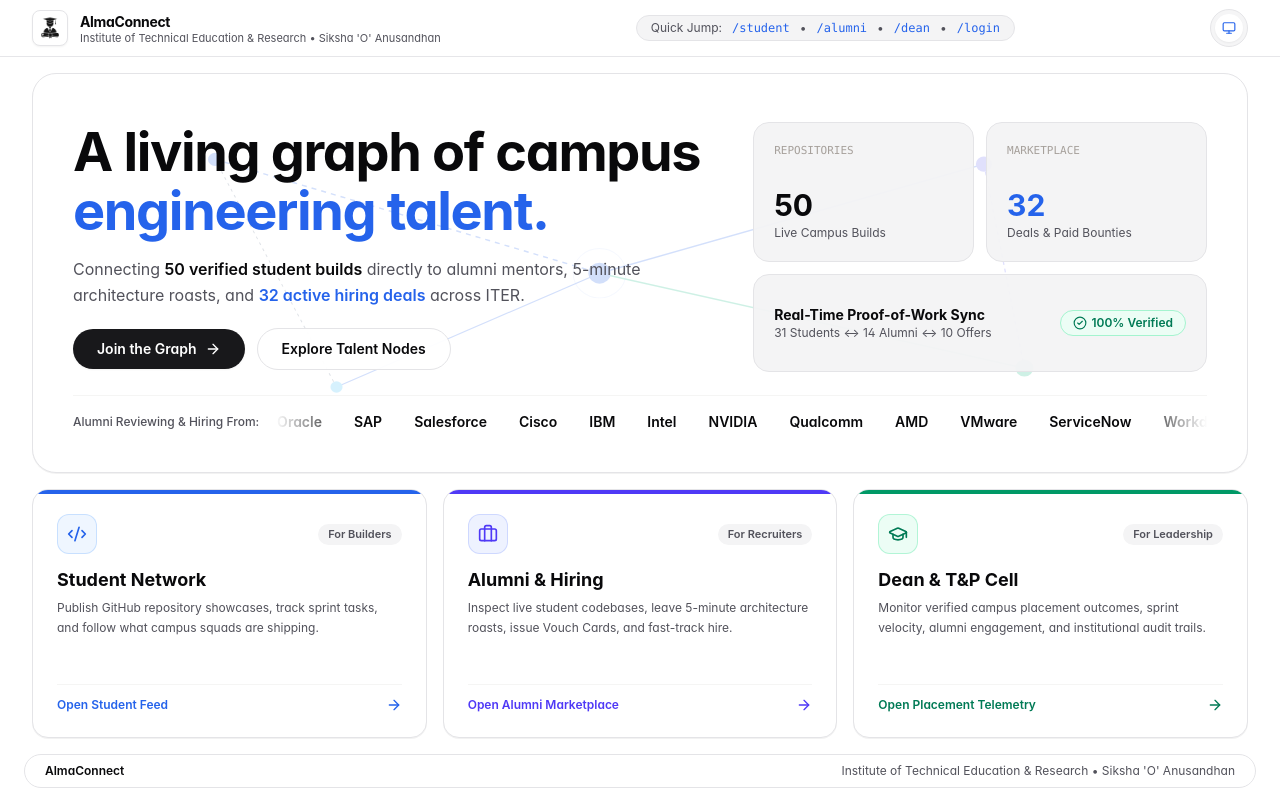
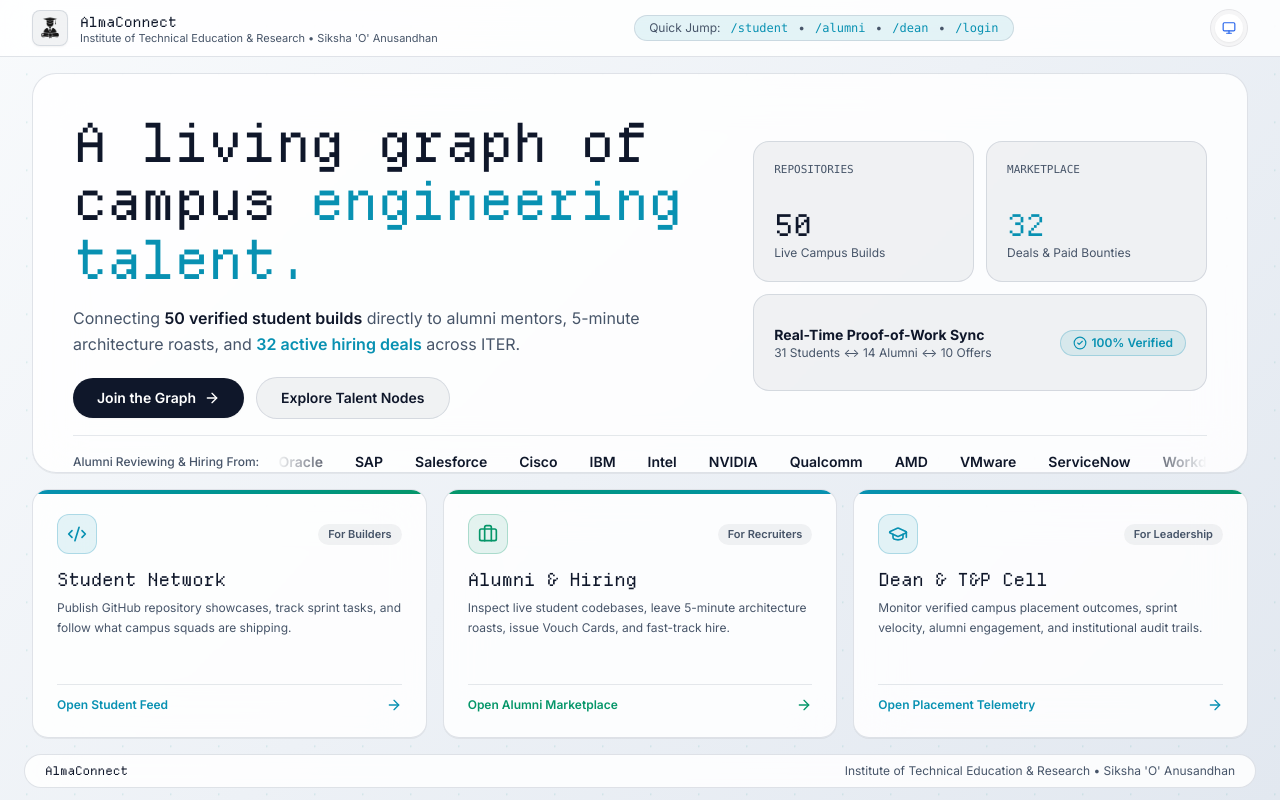
Before and after one commit to ragelabs-ssssd/Alum-Connect, a Next.js app: page / in a window 1280 px wide. Built offline with nearby package versions, Linux system fonts and the light colour scheme.

Commit message:
feat: apply Liquid Chrome + Cyan/Emerald theme, Departure Mono typography, and Option 18 Panning Isometric Diamond Mesh background

```diff
--- a/src/app/globals.css
+++ b/src/app/globals.css
@@ -1,4 +1,24 @@
+@import url("https://fonts.googleapis.com/css2?family=Inter:wght@400;500;600;700&display=swap");
 @import "tailwindcss";
+
+@font-face {
+  font-family: "Departure Mono";
+  src: url("/fonts/DepartureMono-Regular.woff2") format("woff2");
+  font-weight: 400;
+  font-style: normal;
+  font-display: swap;
+}
+
+.font-luma-title {
+  font-family: "Departure Mono", ui-monospace, SFMono-Regular, Menlo, monospace;
+  font-weight: 400;
+  letter-spacing: -0.01em;
+}
+
+.font-luma-body {
+  font-family: "Inter", -apple-system, BlinkMacSystemFont, "Segoe UI", sans-serif;
+}
+
 @custom-variant dark (&:where(.dark, .dark *));
 
 :root {
@@ -93,3 +113,16 @@ body {
 .marquee-pause:hover .animate-marquee-right {
   animation-play-state: paused;
 }
+
+@keyframes bg-pan {
+  0% {
+    transform: translate(0px, 0px);
+  }
+  100% {
+    transform: translate(48px, 48px);
+  }
+}
+
+.animate-iso-drift {
+  animation: bg-pan 10s linear infinite;
+}
--- a/src/app/page.tsx
+++ b/src/app/page.tsx
@@ -31,10 +31,10 @@ export default function HomePage() {
       cta: 'Open Student Feed',
       icon: <Code2 className="w-5 h-5" />,
       badge: 'For Builders',
-      accentText: 'text-[#2563EB] dark:text-sky-400',
+      accentText: 'text-[#0891B2] dark:text-[#22D3EE]',
       accentBg:
-        'bg-blue-50 dark:bg-sky-500/10 border-blue-200/80 dark:border-sky-500/25',
-      topBar: 'bg-[#2563EB]',
+        'bg-[#0891B2]/10 dark:bg-[#22D3EE]/15 border-[#0891B2]/25 dark:border-[#22D3EE]/30',
+      topBar: 'bg-gradient-to-r from-[#0891B2] to-[#059669] dark:from-[#22D3EE] dark:to-[#34D399]',
     },
     {
       href: '/alumni',
@@ -43,10 +43,10 @@ export default function HomePage() {
       cta: 'Open Alumni Marketplace',
       icon: <Briefcase className="w-5 h-5" />,
       badge: 'For Recruiters',
-      accentText: 'text-indigo-600 dark:text-indigo-400',
+      accentText: 'text-[#059669] dark:text-[#34D399]',
       accentBg:
-        'bg-indigo-50 dark:bg-indigo-500/10 border-indigo-200/80 dark:border-indigo-500/25',
-      topBar: 'bg-indigo-600',
+        'bg-[#059669]/10 dark:bg-[#34D399]/15 border-[#059669]/25 dark:border-[#34D399]/30',
+      topBar: 'bg-gradient-to-r from-[#059669] to-[#0891B2] dark:from-[#34D399] dark:to-[#22D3EE]',
     },
     {
       href: '/dean',
@@ -55,20 +55,40 @@ export default function HomePage() {
       cta: 'Open Placement Telemetry',
       icon: <GraduationCap className="w-5 h-5" />,
       badge: 'For Leadership',
-      accentText: 'text-emerald-700 dark:text-emerald-400',
+      accentText: 'text-[#0891B2] dark:text-[#22D3EE]',
       accentBg:
-        'bg-emerald-50 dark:bg-emerald-500/10 border-emerald-200/80 dark:border-emerald-500/25',
-      topBar: 'bg-emerald-600',
+        'bg-[#0891B2]/10 dark:bg-[#22D3EE]/15 border-[#0891B2]/25 dark:border-[#22D3EE]/30',
+      topBar: 'bg-gradient-to-r from-[#0891B2] to-[#059669] dark:from-[#22D3EE] dark:to-[#34D399]',
     },
   ];
 
   return (
-    <div className="h-dvh w-full overflow-hidden bg-[#FFFFFF] dark:bg-[#09090B] text-[#09090B] dark:text-slate-100 grid grid-rows-[auto_1fr_auto] transition-colors">
+    <div className="font-luma-body relative h-dvh w-full overflow-hidden bg-[linear-gradient(135deg,#F8FAFC_0%,#E2E8F0_100%)] dark:bg-[radial-gradient(800px_500px_at_25%_20%,rgba(148,163,184,0.22)_0%,transparent_60%),linear-gradient(135deg,#07080A_0%,#14171F_55%,#090A0E_100%)] text-[#0F172A] dark:text-white grid grid-rows-[auto_1fr_auto] transition-colors">
+      {/* Option 18: Panning Isometric Diamond Mesh Full-Background Animation */}
+      <div
+        className="pointer-events-none fixed -inset-12 opacity-20 dark:opacity-20 animate-iso-drift hidden dark:block"
+        style={{
+          backgroundImage:
+            'linear-gradient(30deg, #22D3EE 1px, transparent 1px), linear-gradient(150deg, #34D399 1px, transparent 1px)',
+          backgroundSize: '48px 48px',
+        }}
+        aria-hidden="true"
+      />
+      <div
+        className="pointer-events-none fixed -inset-12 opacity-15 animate-iso-drift dark:hidden"
+        style={{
+          backgroundImage:
+            'linear-gradient(30deg, #0891B2 1px, transparent 1px), linear-gradient(150deg, #059669 1px, transparent 1px)',
+          backgroundSize: '48px 48px',
+        }}
+        aria-hidden="true"
+      />
+
       {/* NAV 4: Brand + Quick Jump Bar + Live Status + ThemeToggle */}
-      <header className="border-b border-[#E4E4E7]/90 dark:border-slate-800/80 bg-white/95 dark:bg-[#18181B]/95 backdrop-blur-md">
+      <header className="relative z-10 border-b border-[rgba(100,116,139,0.20)] dark:border-[rgba(226,232,240,0.18)] bg-white/85 dark:bg-[#0C0E12]/78 backdrop-blur-xl">
         <div className="max-w-[1440px] mx-auto px-4 sm:px-8 h-14 flex items-center justify-between gap-4">
           <div className="flex items-center gap-3">
-            <div className="h-9 w-9 rounded-lg bg-white dark:bg-slate-800 border border-[#E4E4E7] dark:border-slate-700 flex items-center justify-center p-1 shadow-xs overflow-hidden">
+            <div className="h-9 w-9 rounded-lg bg-[rgba(15,23,42,0.05)] dark:bg-white/[0.06] border border-[rgba(100,116,139,0.20)] dark:border-[rgba(226,232,240,0.18)] flex items-center justify-center p-1 shadow-xs overflow-hidden">
               <img
                 src="/logo.png"
                 alt="AlmaConnect"
@@ -76,41 +96,41 @@ export default function HomePage() {
               />
             </div>
             <div className="leading-tight">
-              <span className="font-bold text-sm tracking-tight text-[#09090B] dark:text-white">
+              <span className="font-luma-title text-sm tracking-tight text-[#0F172A] dark:text-white">
                 AlmaConnect
               </span>
-              <p className="text-[11px] text-[#52525B] dark:text-slate-400 hidden lg:block">
+              <p className="text-[11px] text-[#475569] dark:text-[#94A3B8] hidden lg:block">
                 Institute of Technical Education &amp; Research • Siksha &apos;O&apos; Anusandhan
               </p>
             </div>
           </div>
 
-          <div className="hidden md:flex items-center gap-2.5 rounded-full border border-[#E4E4E7] dark:border-slate-700 bg-[#F4F4F5] dark:bg-slate-900 px-3.5 py-1 text-xs text-[#52525B] dark:text-slate-400">
+          <div className="hidden md:flex items-center gap-2.5 rounded-full border border-[rgba(100,116,139,0.20)] dark:border-[rgba(226,232,240,0.18)] bg-[#0891B2]/10 dark:bg-[#22D3EE]/15 px-3.5 py-1 text-xs text-[#475569] dark:text-[#94A3B8]">
             <span>Quick Jump:</span>
             <Link
               href="/student"
-              className="font-mono text-[#2563EB] dark:text-sky-400 hover:underline"
+              className="font-mono text-[#0891B2] dark:text-[#22D3EE] hover:underline"
             >
               /student
             </Link>
             <span>•</span>
             <Link
               href="/alumni"
-              className="font-mono text-[#2563EB] dark:text-sky-400 hover:underline"
+              className="font-mono text-[#0891B2] dark:text-[#22D3EE] hover:underline"
             >
               /alumni
             </Link>
             <span>•</span>
             <Link
               href="/dean"
-              className="font-mono text-[#2563EB] dark:text-sky-400 hover:underline"
+              className="font-mono text-[#0891B2] dark:text-[#22D3EE] hover:underline"
             >
               /dean
             </Link>
             <span>•</span>
             <Link
               href="/login"
-              className="font-mono text-[#2563EB] dark:text-sky-400 hover:underline"
+              className="font-mono text-[#0891B2] dark:text-[#22D3EE] hover:underline"
             >
               /login
             </Link>
@@ -123,89 +143,23 @@ export default function HomePage() {
       </header>
 
       {/* FULL-VIEWPORT PROPORTIONAL MAIN */}
-      <main className="min-h-0 max-w-[1440px] w-full mx-auto px-4 sm:px-8 py-4 grid grid-rows-[minmax(0,1.45fr)_minmax(0,0.9fr)] gap-4">
-        {/* HERO 1: Constellation Hero + 2x2 Telemetry */}
-        <section className="relative h-full overflow-hidden rounded-3xl border border-[#E4E4E7] dark:border-slate-800 bg-white dark:bg-[#18181B] p-6 sm:p-8 lg:p-10 shadow-2xs flex flex-col justify-between">
-          <svg
-            className="pointer-events-none absolute inset-0 w-full h-full opacity-20 dark:opacity-25"
-            viewBox="0 0 1200 420"
-            preserveAspectRatio="none"
-            fill="none"
-            aria-hidden="true"
-          >
-            <line
-              x1="180"
-              y1="90"
-              x2="560"
-              y2="210"
-              stroke="#2563EB"
-              strokeWidth="1.5"
-              strokeDasharray="5 5"
-            />
-            <line
-              x1="560"
-              y1="210"
-              x2="940"
-              y2="95"
-              stroke="#2563EB"
-              strokeWidth="1.5"
-            />
-            <line
-              x1="560"
-              y1="210"
-              x2="980"
-              y2="310"
-              stroke="#10B981"
-              strokeWidth="1.5"
-            />
-            <line
-              x1="940"
-              y1="95"
-              x2="980"
-              y2="310"
-              stroke="#6366F1"
-              strokeWidth="1.25"
-              strokeDasharray="4 4"
-            />
-            <line
-              x1="180"
-              y1="90"
-              x2="300"
-              y2="330"
-              stroke="#64748B"
-              strokeWidth="1"
-              strokeDasharray="3 4"
-            />
-            <line
-              x1="300"
-              y1="330"
-              x2="560"
-              y2="210"
-              stroke="#2563EB"
-              strokeWidth="1.25"
-            />
-            <circle cx="180" cy="90" r="7" fill="#2563EB" />
-            <circle cx="300" cy="330" r="6" fill="#38BDF8" />
-            <circle cx="560" cy="210" r="11" fill="#2563EB" />
-            <circle cx="560" cy="210" r="26" stroke="#2563EB" strokeOpacity="0.22" />
-            <circle cx="940" cy="95" r="8" fill="#6366F1" />
-            <circle cx="980" cy="310" r="9" fill="#10B981" />
-          </svg>
-
+      <main className="relative z-10 min-h-0 max-w-[1440px] w-full mx-auto px-4 sm:px-8 py-4 grid grid-rows-[minmax(0,1.45fr)_minmax(0,0.9fr)] gap-4">
+        {/* HERO 1: Liquid Chrome + Panning Isometric Mesh Hero + 2x2 Telemetry */}
+        <section className="relative h-full overflow-hidden rounded-3xl border border-[rgba(100,116,139,0.20)] dark:border-[rgba(226,232,240,0.18)] bg-white/85 dark:bg-[#14171E]/68 backdrop-blur-xl p-6 sm:p-8 lg:p-10 shadow-2xs flex flex-col justify-between">
           <div className="relative z-10 flex-1 grid grid-cols-1 lg:grid-cols-12 gap-8 items-center">
             <div className="lg:col-span-7 space-y-4">
-              <h1 className="text-3xl sm:text-5xl xl:text-[54px] font-bold tracking-tight text-[#09090B] dark:text-white leading-[1.08]">
+              <h1 className="font-luma-title text-3xl sm:text-5xl xl:text-[54px] tracking-tight text-[#0F172A] dark:text-white leading-[1.08]">
                 A living graph of campus{' '}
-                <span className="text-[#2563EB] dark:text-sky-400">engineering talent.</span>
+                <span className="text-[#0891B2] dark:text-[#22D3EE]">engineering talent.</span>
               </h1>
 
-              <p className="text-sm sm:text-base text-[#52525B] dark:text-slate-400 max-w-2xl leading-relaxed">
+              <p className="text-sm sm:text-base text-[#475569] dark:text-[#94A3B8] max-w-2xl leading-relaxed">
                 Connecting{' '}
-                <span className="font-semibold text-[#09090B] dark:text-white">
+                <span className="font-semibold text-[#0F172A] dark:text-white">
                   {projectCount} verified student builds
                 </span>{' '}
                 directly to alumni mentors, 5-minute architecture roasts, and{' '}
-                <span className="font-semibold text-[#2563EB] dark:text-sky-400">
+                <span className="font-semibold text-[#0891B2] dark:text-[#22D3EE]">
                   {dealCount} active hiring deals
                 </span>{' '}
                 across ITER.
@@ -214,13 +168,13 @@ export default function HomePage() {
               <div className="flex flex-wrap items-center gap-3 pt-1">
                 <Link
                   href="/student"
-                  className="inline-flex items-center gap-2 rounded-full bg-[#18181B] hover:bg-[#27272A] text-white dark:bg-zinc-100 dark:hover:bg-zinc-200 dark:text-zinc-950 px-6 py-2.5 text-sm font-semibold transition-colors shadow-xs"
+                  className="inline-flex items-center gap-2 rounded-full bg-[#0F172A] hover:bg-[#1E293B] text-white dark:bg-[linear-gradient(90deg,#22D3EE_0%,#34D399_100%)] dark:hover:brightness-110 dark:text-[#041E24] px-6 py-2.5 text-sm font-semibold transition-all shadow-xs"
                 >
                   Join the Graph <ArrowRight className="w-4 h-4" />
                 </Link>
                 <Link
                   href="/alumni"
-                  className="inline-flex items-center gap-2 rounded-full border border-[#E4E4E7] dark:border-slate-700 bg-white/95 dark:bg-slate-900/95 hover:border-[#2563EB] px-6 py-2.5 text-sm font-semibold transition-colors"
+                  className="inline-flex items-center gap-2 rounded-full border border-[rgba(100,116,139,0.20)] dark:border-[rgba(226,232,240,0.18)] bg-[rgba(15,23,42,0.05)] dark:bg-white/[0.06] hover:border-[#0891B2] dark:hover:border-[#22D3EE] px-6 py-2.5 text-sm font-semibold transition-colors"
                 >
                   Explore Talent Nodes
                 </Link>
@@ -228,50 +182,50 @@ export default function HomePage() {
             </div>
 
             <div className="lg:col-span-5 grid grid-cols-2 gap-3 h-full max-h-[250px]">
-              <div className="rounded-2xl border border-[#E4E4E7] dark:border-slate-800 bg-[#F4F4F5]/95 dark:bg-[#0B111D]/95 p-5 flex flex-col justify-between">
-                <span className="text-[11px] font-mono uppercase text-stone-400">
+              <div className="rounded-2xl border border-[rgba(100,116,139,0.20)] dark:border-[rgba(226,232,240,0.18)] bg-[rgba(15,23,42,0.05)] dark:bg-white/[0.06] p-5 flex flex-col justify-between">
+                <span className="text-[11px] font-mono uppercase text-[#475569] dark:text-[#94A3B8]">
                   Repositories
                 </span>
                 <div>
-                  <div className="text-3xl font-bold">{projectCount}</div>
-                  <div className="text-xs text-[#52525B] mt-0.5">Live Campus Builds</div>
+                  <div className="font-luma-title text-3xl text-[#0F172A] dark:text-white">{projectCount}</div>
+                  <div className="text-xs text-[#475569] dark:text-[#94A3B8] mt-0.5">Live Campus Builds</div>
                 </div>
               </div>
-              <div className="rounded-2xl border border-[#E4E4E7] dark:border-slate-800 bg-[#F4F4F5]/95 dark:bg-[#0B111D]/95 p-5 flex flex-col justify-between">
-                <span className="text-[11px] font-mono uppercase text-stone-400">
+              <div className="rounded-2xl border border-[rgba(100,116,139,0.20)] dark:border-[rgba(226,232,240,0.18)] bg-[rgba(15,23,42,0.05)] dark:bg-white/[0.06] p-5 flex flex-col justify-between">
+                <span className="text-[11px] font-mono uppercase text-[#475569] dark:text-[#94A3B8]">
                   Marketplace
                 </span>
                 <div>
-                  <div className="text-3xl font-bold text-[#2563EB] dark:text-sky-400">
+                  <div className="font-luma-title text-3xl text-[#0891B2] dark:text-[#22D3EE]">
                     {dealCount}
                   </div>
-                  <div className="text-xs text-[#52525B] mt-0.5">
+                  <div className="text-xs text-[#475569] dark:text-[#94A3B8] mt-0.5">
                     Deals &amp; Paid Bounties
                   </div>
                 </div>
               </div>
-              <div className="col-span-2 rounded-2xl border border-[#E4E4E7] dark:border-slate-800 bg-[#F4F4F5]/95 dark:bg-[#0B111D]/95 px-5 py-4 flex items-center justify-between">
+              <div className="col-span-2 rounded-2xl border border-[rgba(100,116,139,0.20)] dark:border-[rgba(226,232,240,0.18)] bg-[rgba(15,23,42,0.05)] dark:bg-white/[0.06] px-5 py-4 flex items-center justify-between">
                 <div>
-                  <div className="text-sm font-bold text-[#09090B] dark:text-white">
+                  <div className="text-sm font-bold text-[#0F172A] dark:text-white">
                     Real-Time Proof-of-Work Sync
                   </div>
-                  <div className="text-xs text-[#52525B] dark:text-slate-400">
+                  <div className="text-xs text-[#475569] dark:text-[#94A3B8]">
                     {STUDENTS_DATA.length} Students ↔ {ALUMNI_DATA.length} Alumni ↔ {OFFERS_DATA.length} Offers
                   </div>
                 </div>
-                <span className="inline-flex items-center gap-1 rounded-full bg-emerald-50 dark:bg-emerald-500/10 border border-emerald-200 dark:border-emerald-500/25 px-3 py-1 text-xs font-semibold text-emerald-700 dark:text-emerald-300">
+                <span className="inline-flex items-center gap-1 rounded-full bg-[#0891B2]/10 dark:bg-[#22D3EE]/15 border border-[#0891B2]/25 dark:border-[#22D3EE]/30 px-3 py-1 text-xs font-semibold text-[#0891B2] dark:text-[#22D3EE]">
                   <CheckCircle2 className="w-3.5 h-3.5" /> 100% Verified
                 </span>
               </div>
             </div>
           </div>
 
-          <div className="relative z-10 pt-4 mt-4 border-t border-stone-100 dark:border-slate-800/80 flex items-center gap-4 text-xs text-[#52525B] dark:text-slate-400">
+          <div className="relative z-10 pt-4 mt-4 border-t border-[rgba(100,116,139,0.16)] dark:border-[rgba(226,232,240,0.14)] flex items-center gap-4 text-xs text-[#475569] dark:text-[#94A3B8]">
             <span className="font-medium shrink-0">
               Alumni Reviewing &amp; Hiring From:
             </span>
             <div className="flex-1 min-w-0 overflow-hidden [mask-image:linear-gradient(to_right,transparent,black_8%,black_92%,transparent)]">
-              <div className="animate-marquee-left gap-8 items-center text-xs sm:text-sm font-semibold text-[#09090B] dark:text-slate-200">
+              <div className="animate-marquee-left gap-8 items-center text-xs sm:text-sm font-semibold text-[#0F172A] dark:text-white">
                 {[...HIRING_COMPANIES, ...HIRING_COMPANIES].map((c, i) => (
                   <span key={`${c.name}-${i}`} className="shrink-0">
                     {c.name}
@@ -288,7 +242,7 @@ export default function HomePage() {
             <Link
               key={p.href}
               href={p.href}
-              className="group relative overflow-hidden rounded-2xl border border-[#E4E4E7] dark:border-slate-800 bg-white dark:bg-[#18181B] hover:border-[#2563EB] dark:hover:border-sky-500/60 p-5 sm:p-6 transition-all shadow-2xs hover:shadow-md flex flex-col justify-between h-full"
+              className="group relative overflow-hidden rounded-2xl border border-[rgba(100,116,139,0.20)] dark:border-[rgba(226,232,240,0.18)] bg-white/85 dark:bg-[#14171E]/68 hover:border-[#0891B2] dark:hover:border-[#22D3EE]/60 backdrop-blur-xl p-5 sm:p-6 transition-all shadow-2xs hover:shadow-md flex flex-col justify-between h-full"
             >
               <div className={`absolute top-0 left-0 right-0 h-1 ${p.topBar}`} />
               <div className="space-y-3">
@@ -298,22 +252,22 @@ export default function HomePage() {
                   >
                     {p.icon}
                   </div>
-                  <span className="rounded-full bg-[#F4F4F5] dark:bg-slate-800 px-2.5 py-0.5 text-[11px] font-semibold text-[#52525B] dark:text-slate-300">
+                  <span className="rounded-full bg-[rgba(15,23,42,0.05)] dark:bg-white/[0.06] px-2.5 py-0.5 text-[11px] font-semibold text-[#475569] dark:text-[#94A3B8]">
                     {p.badge}
                   </span>
                 </div>
                 <div>
-                  <h3 className="text-base sm:text-lg font-bold text-[#09090B] dark:text-white">
+                  <h3 className="font-luma-title text-base sm:text-lg text-[#0F172A] dark:text-white">
                     {p.title}
                   </h3>
-                  <p className="text-xs text-[#52525B] dark:text-slate-400 mt-1 leading-relaxed line-clamp-2">
+                  <p className="text-xs text-[#475569] dark:text-[#94A3B8] mt-1 leading-relaxed line-clamp-2">
                     {p.desc}
                   </p>
                 </div>
               </div>
 
               <div
-                className={`pt-3 mt-3 border-t border-stone-100 dark:border-slate-800 flex items-center justify-between text-xs font-semibold ${p.accentText}`}
+                className={`pt-3 mt-3 border-t border-[rgba(100,116,139,0.16)] dark:border-[rgba(226,232,240,0.14)] flex items-center justify-between text-xs font-semibold ${p.accentText}`}
               >
                 <span>{p.cta}</span>
                 <ArrowRight className="w-4 h-4 group-hover:translate-x-1 transition-transform" />
@@ -324,9 +278,9 @@ export default function HomePage() {
       </main>
 
       {/* FOOT 4: Floating Glass Pill Footer */}
-      <div className="px-4 sm:px-6 pb-3">
-        <footer className="max-w-[1440px] mx-auto rounded-full border border-[#E4E4E7] dark:border-slate-800 bg-white/95 dark:bg-[#18181B]/95 backdrop-blur px-5 py-2 flex items-center justify-between text-xs text-[#52525B] dark:text-slate-400">
-          <span className="font-semibold text-[#09090B] dark:text-white">
+      <div className="relative z-10 px-4 sm:px-6 pb-3">
+        <footer className="max-w-[1440px] mx-auto rounded-full border border-[rgba(100,116,139,0.20)] dark:border-[rgba(226,232,240,0.18)] bg-white/85 dark:bg-[#0C0E12]/78 backdrop-blur-xl px-5 py-2 flex items-center justify-between text-xs text-[#475569] dark:text-[#94A3B8]">
+          <span className="font-luma-title text-[#0F172A] dark:text-white">
             AlmaConnect
           </span>
           <span>
```
Also changed, not shown: public/fonts/DepartureMono-Regular.woff2 (added).
